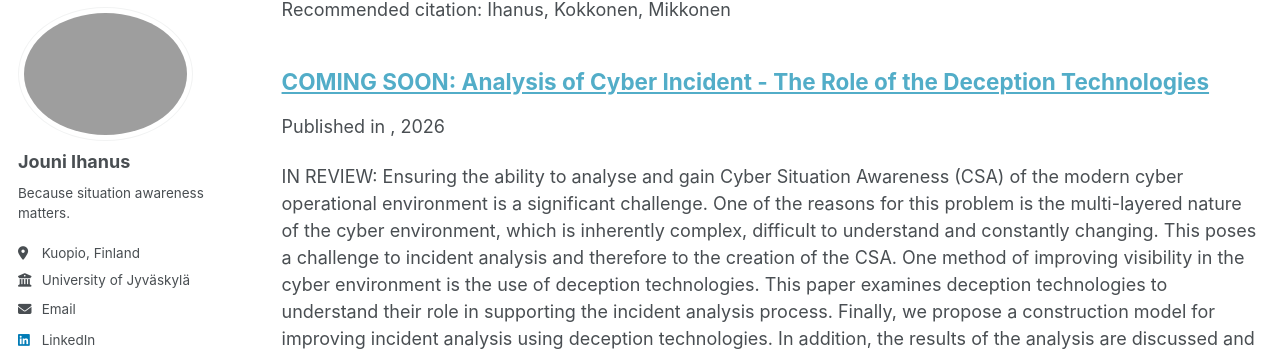
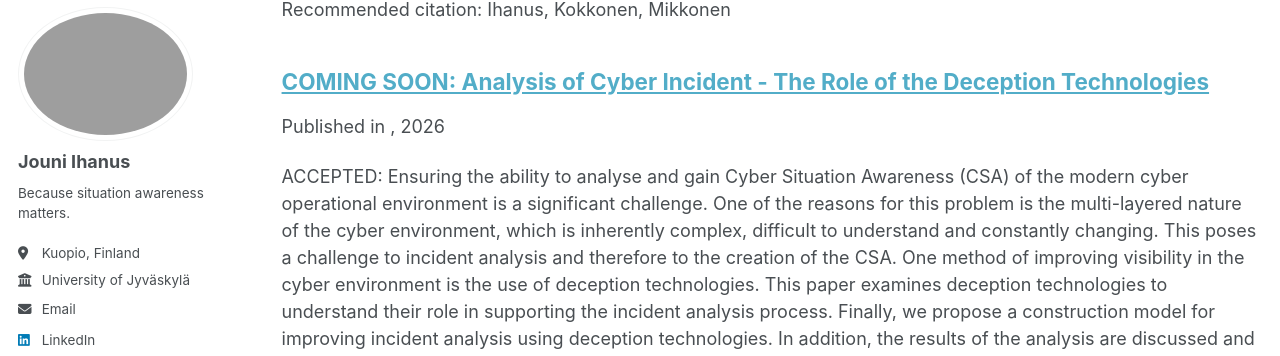
Before and after one commit to WNemesisW/WNemesisW.github.io, a Jekyll site: the page built from _pages/publications.html, in a window 1280 px wide and 900 px high, scrolled down 564 px. Shown: the part 94-450 px from the top of the window. Built offline with Jekyll 4.4.1, drawn with Linux system fonts in a browser that asks for light colours; a script bundle is joined from its source files by our own code; library files that are not in the unit come from our copies; some of the changed text lies outside the part shown.

Commit message:
Update 2026-01-01-Analysis of Cyber Incident - The Role of the Deception Technologies.md

```diff
--- a/_publications/2026-01-01-Analysis of Cyber Incident - The Role of the Deception Technologies.md
+++ b/_publications/2026-01-01-Analysis of Cyber Incident - The Role of the Deception Technologies.md
@@ -3,7 +3,7 @@ title: "COMING SOON: Analysis of Cyber Incident - The Role of the Deception Tech
 collection: publications
 category: conferences
 permalink: /publication/2026-12-01-Analysis of Cyber Incident - The Role of the Deception Technologies
-excerpt: "IN REVIEW: Ensuring the ability to analyse and gain Cyber Situation Awareness (CSA) of the modern cyber operational environment is a significant challenge. One of the reasons for this problem is the multi-layered nature of the cyber environment, which is inherently complex, difficult to understand and constantly changing. This poses a challenge to incident analysis and therefore to the creation of the CSA. One method of improving visibility in the cyber environment is the use of deception technologies. This paper examines deception technologies to understand their role in supporting the incident analysis process. Finally, we propose a construction model for improving incident analysis using deception technologies. In addition, the results of the analysis are discussed and future research topics are identified."
+excerpt: "ACCEPTED: Ensuring the ability to analyse and gain Cyber Situation Awareness (CSA) of the modern cyber operational environment is a significant challenge. One of the reasons for this problem is the multi-layered nature of the cyber environment, which is inherently complex, difficult to understand and constantly changing. This poses a challenge to incident analysis and therefore to the creation of the CSA. One method of improving visibility in the cyber environment is the use of deception technologies. This paper examines deception technologies to understand their role in supporting the incident analysis process. Finally, we propose a construction model for improving incident analysis using deception technologies. In addition, the results of the analysis are discussed and future research topics are identified."
 date: 2026-01-01
 venue: #
 paperurl: #
```
